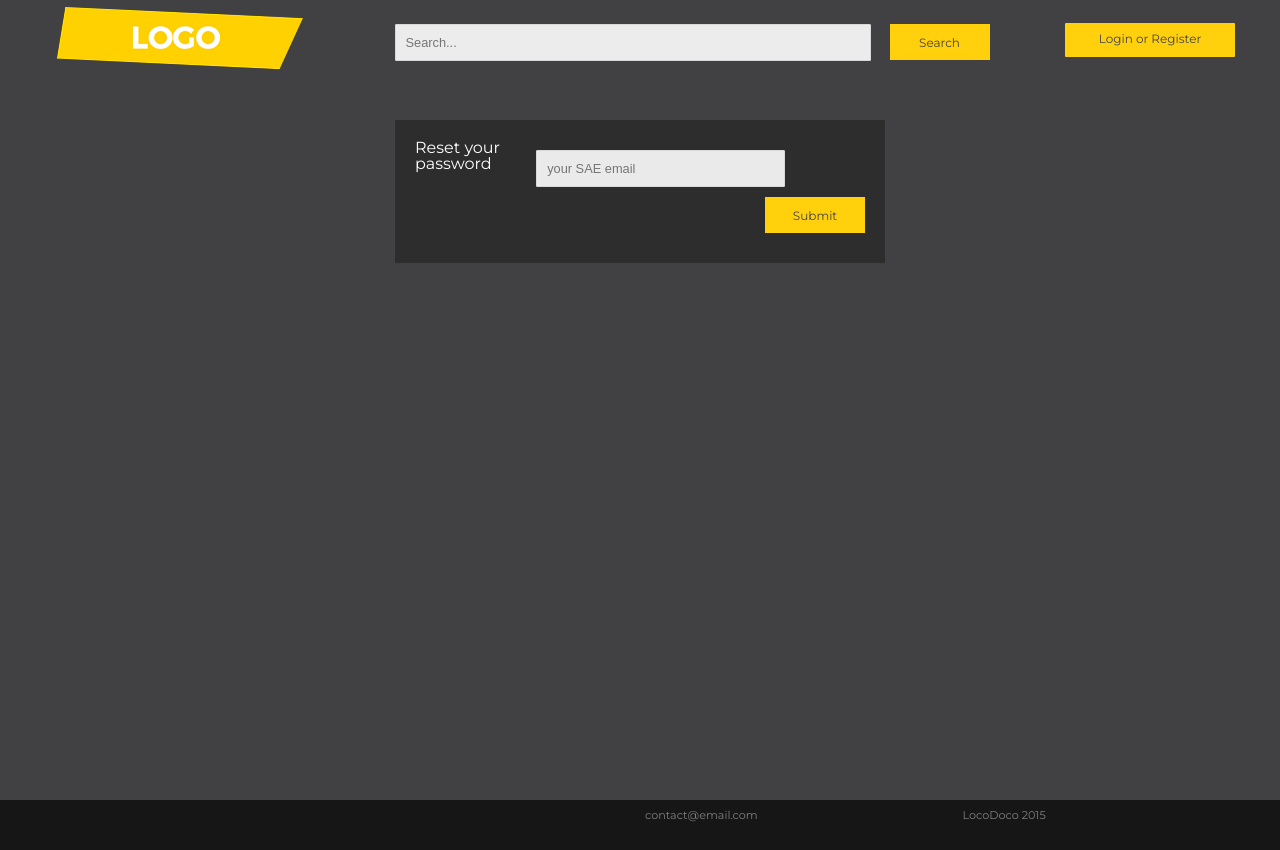
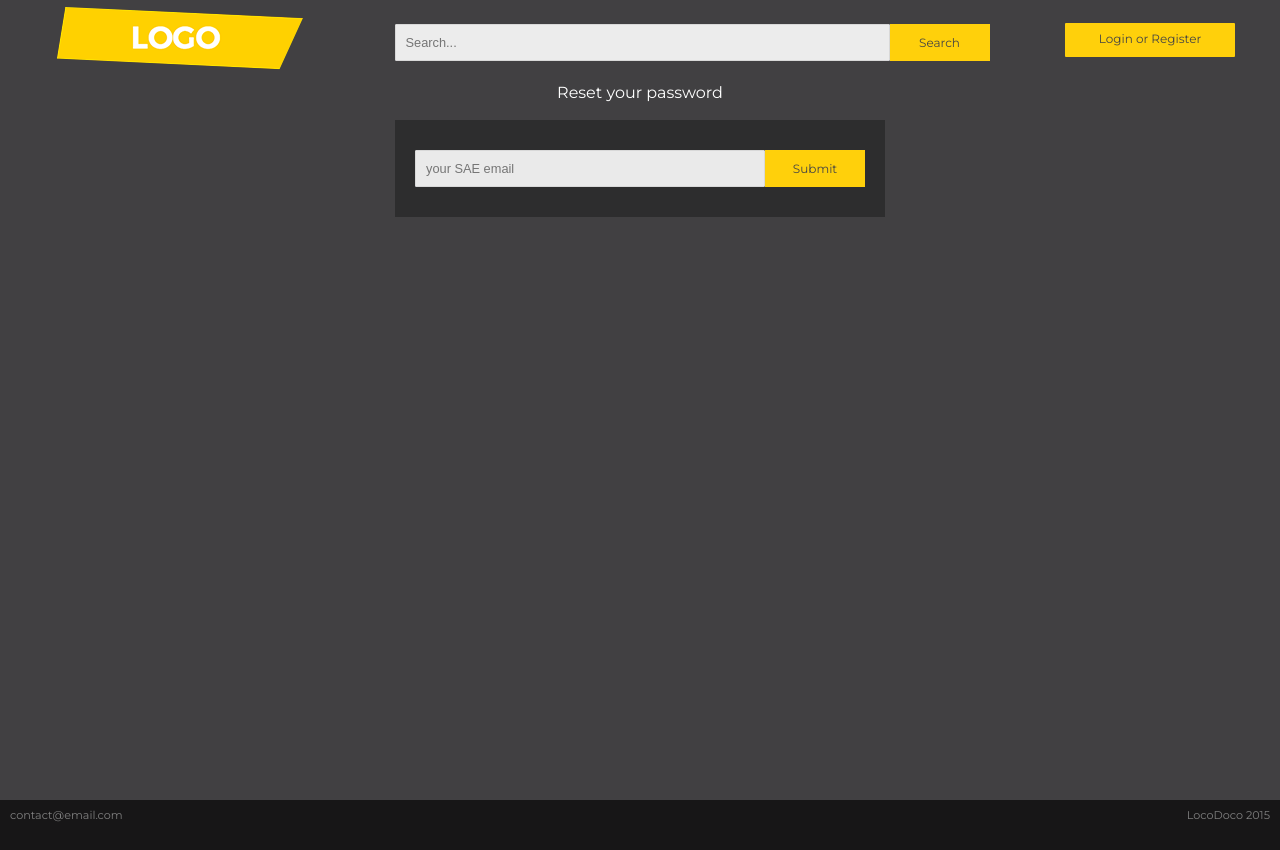
Before and after one commit to 1002915/filmCMS, a PHP site: page /filmCMS/resetpassword.php in a window 1280 px wide. Run offline with PHP 8.4, Linux system fonts and the light colour scheme; some libraries are stand-ins or nearby versions.

Commit message:
updated the view images
This will BREAK the placeholder images being displayed on your page -
you must upload a video for it to work.

```diff
--- a/css/matt_styles.css
+++ b/css/matt_styles.css
@@ -47,6 +47,9 @@
   color: grey;
 }
 
+.footer_col_four {
+  text-align: right;
+}
 
 .footer {
   background-color: rgba(0, 0, 0, 0.65);
@@ -128,7 +131,7 @@ input[type="submit"]:hover{
 }
 
 .header_navigation input[type="text"], input[type="password"] {
-  width: 80%;
+  width: calc(100% - 100px);
   margin: 5px 0px 0px 0px;
 }
 
@@ -189,7 +192,7 @@ select {
 }
 
 .site_content .reset_email input[type="text"] {
-  width: calc(100% - 80px);
+  width: calc(100% - 100px);
 }
 
 .contribute  input[type="submit"]{
@@ -432,10 +435,41 @@ a.btn {
 
 input[type="submit"] {
   width: 100px;
-  height: 36px;
+  height: 37px;
 }
 
 .float {
   display: flex;
   justify-content: space-between;
 }
+
+/* Start by setting display:none to make this hidden.
+   Then we position it in relation to the viewport window
+   with position:fixed. Width, height, top and left speak
+   for themselves. Background we set to 80% white with
+   our animation centered, and no-repeating */
+.popper {
+    display:    none;
+    position:   fixed;
+    z-index:    1000;
+    top:        0;
+    left:       0;
+    height:     100%;
+    width:      100%;
+    background: rgba( 255, 255, 255, .8 )
+                url('../img/loader.gif')
+                50% 50%
+                no-repeat;
+}
+
+/* When the body has the loading class, we turn
+   the scrollbar off with overflow:hidden */
+body.loading {
+    overflow: hidden;
+}
+
+/* Anytime the body has the loading class, our
+   modal element will be visible */
+body.loading .popper {
+    display: block;
+}
--- a/footer.php
+++ b/footer.php
@@ -4,13 +4,13 @@
 <footer>
         <div class="footer">
 		<div class="footer_col_one">
-			<!-- <a href="index.php">HOME</a> 	-->
+			  contact@email.com<!-- <a href="index.php">HOME</a> 	-->
 		</div>
 	       <div class="footer_col_two">
 		     <!--  <a href="login.php"> LOGIN</a> -->
 	       </div>
 	       <div class="footer_col_three">
-                  contact@email.com  <!--     <a href="register.php"> REGISTER</a> -->
+                  <!--     <a href="register.php"> REGISTER</a> -->
 	       </div>
 	       <div class="footer_col_four">
                   LocoDoco 2015 <!--      <a href="search.php"> SEARCH</a> -->
@@ -56,3 +56,13 @@ $(function() {
 });
 //popup dialog end//
 </script>
+<div class="popper"><!-- Place at bottom of page --></div>
+
+<script>
+$body = $("body");
+
+$(document).on({
+    ajaxStart: function() { $body.addClass("loading");    },
+     ajaxStop: function() { $body.removeClass("loading"); }
+});
+</script>
--- a/headercontent.php
+++ b/headercontent.php
@@ -20,7 +20,7 @@
 <!-- BEGIN LOGIN FORM  - VISIBLE IN HEADER -->
 <?php if (!isset($_SESSION['email'])) { ?>
 	<div class="container">
-        <a id="modal_trigger" href="#modal" class="btn">Login or Register</a>
+        <a id="modal_trigger" href="#modal" class="btn grey">Login or Register</a>
         	<div id="modal" class="popupContainer" style="display:none;">
            		<header class="popupHeader">
            		    <span class="header_title">Login</span>
--- a/index.php
+++ b/index.php
@@ -49,13 +49,13 @@ $(document).ready(function(){
  								if (group == "content_left") {
  									if (inner == 1) {
  										$("#film_content").append('<div class="content_left" id="content_left_'+counter+'"></div>');
- 										$('#content_left_'+counter).append('<div class="film_large"><a href="displayfilm.php?id='+value.id+'"><div class="film_thumbnail" style="background-image:url('+value.cover_image+')"><div class="film_title_large">'+value.title+'</div></div></a></div>');
+ 										$('#content_left_'+counter).append('<div class="film_large"><a href="displayfilm.php?id='+value.id+'"><div class="film_thumbnail" style="background-image:url(uploads/'+value.user_id+'/'+value.cover_image+')"><div class="film_title_large">'+value.title+'</div></div></a></div>');
  										inner++;
  									} else if (inner == 2) {
- 										$('#content_left_'+counter).append('<div class="film_small"><a href="displayfilm.php?id='+value.id+'"><div class="film_thumbnail" style="background-image:url('+value.cover_image+')"><div class="film_title_small">'+value.title+'</div></div></a></div>');
+ 										$('#content_left_'+counter).append('<div class="film_small"><a href="displayfilm.php?id='+value.id+'"><div class="film_thumbnail" style="background-image:url(uploads/'+value.user_id+'/'+value.cover_image+')"><div class="film_title_small">'+value.title+'</div></div></a></div>');
  										inner++
  									} else {
- 										$('#content_left_'+counter).append('<div class="film_small"><a href="displayfilm.php?id='+value.id+'"><div class="film_thumbnail" style="background-image:url('+value.cover_image+')"><div class="film_title_small">'+value.title+'</div></div></a></div>');
+ 										$('#content_left_'+counter).append('<div class="film_small"><a href="displayfilm.php?id='+value.id+'"><div class="film_thumbnail" style="background-image:url(uploads/'+value.user_id+'/'+value.cover_image+')"><div class="film_title_small">'+value.title+'</div></div></a></div>');
  										group = 'content_right'
  										inner = 1
  									};
--- a/resetpassword.php
+++ b/resetpassword.php
@@ -1,7 +1,7 @@
 <?php include('header.php'); ?>
 
-<div class="error_box">  </div>
-	<div class="security_box reset_email">Reset your password
+<div class="error_box">Reset your password  </div>
+	<div class="security_box reset_email">
 			<form action="reset.php" method="post" >
 	    		<input type='hidden' name='submitted' id='submitted' value='1'/>
 	    		<input type='text' name='email' id='email' maxlength="50" placeholder="your SAE email" />
```
Also changed, not shown: img/loader.gif (added).
